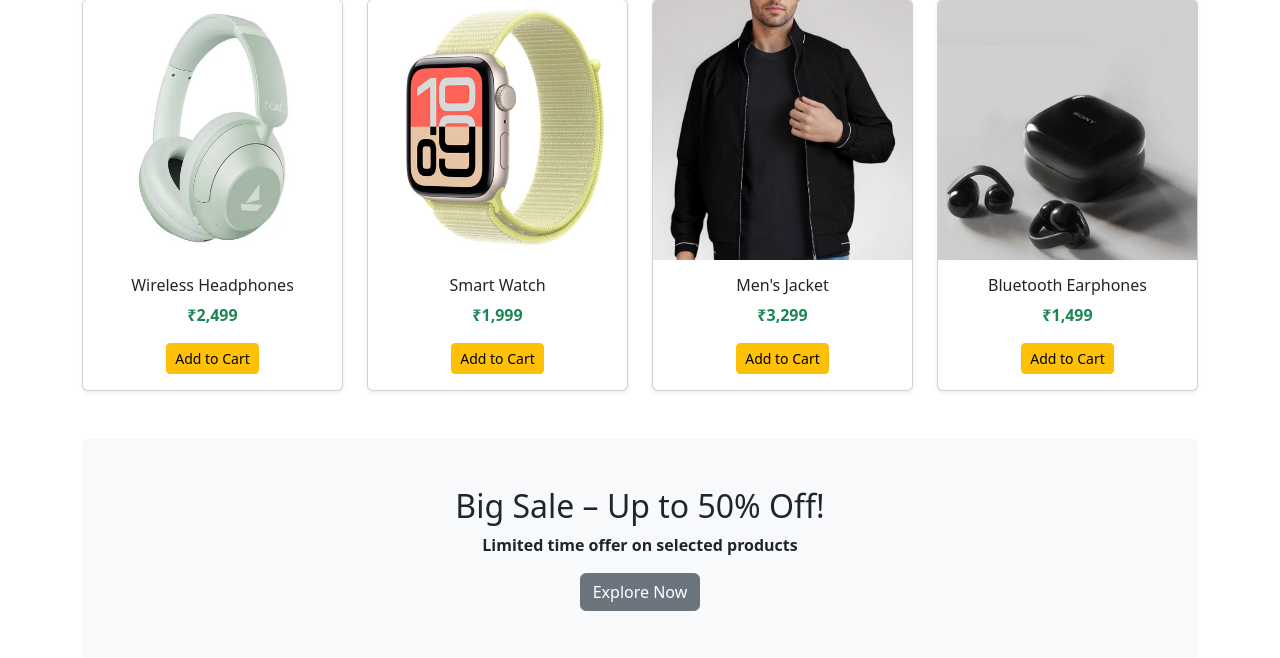
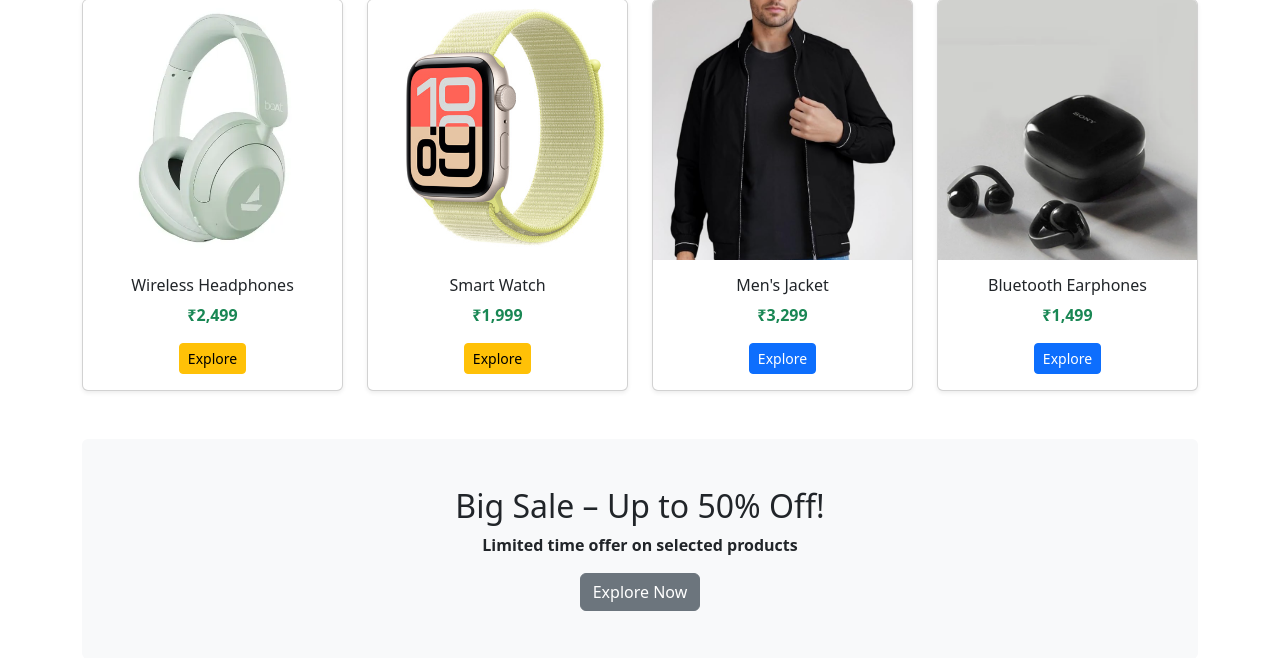
Before and after one commit to Kritikaraturi/E-Commerce, a Django app: page /home/ in a window 1280 px wide. Shown: the part 1136-1794 px from the top of the page. Run offline with Django 5.2, Linux system fonts and the light colour scheme.

Commit message:
add the new update

```diff
--- a/ecom_app/templates/ecom_app/home.html
+++ b/ecom_app/templates/ecom_app/home.html
@@ -60,7 +60,7 @@
                 <div class="card-body text-center">
                     <h6 class="card-title">Wireless Headphones</h6>
                     <p class="fw-bold text-success">₹2,499</p>
-                    <a href="{% url 'cart' %}" class="btn btn-sm btn-warning">Add to Cart</a>
+                    <a href="{% url 'product_detail' 1 %}" class="btn btn-sm btn-warning">Explore</a>
                 </div>
             </div>
         </div>
@@ -71,7 +71,7 @@
                 <div class="card-body text-center">
                     <h6 class="card-title">Smart Watch</h6>
                     <p class="fw-bold text-success">₹1,999</p>
-                    <a href="{% url 'cart' %}" class="btn btn-sm btn-warning">Add to Cart</a>
+                    <a href="{% url 'product_detail' 2 %}" class="btn btn-sm btn-warning">Explore</a>
                 </div>
             </div>
         </div>
@@ -82,7 +82,7 @@
                 <div class="card-body text-center">
                     <h6 class="card-title">Men's Jacket</h6>
                     <p class="fw-bold text-success">₹3,299</p>
-                    <a href="{% url 'cart' %}" class="btn btn-sm btn-warning">Add to Cart</a>
+                    <a href="{% url 'product_detail' 3 %}" class="btn btn-sm btn-primary">Explore</a>
                 </div>
             </div>
         </div>
@@ -93,7 +93,7 @@
                 <div class="card-body text-center">
                     <h6 class="card-title">Bluetooth Earphones</h6>
                     <p class="fw-bold text-success">₹1,499</p>
-                    <a href="{% url 'cart' %}" class="btn btn-sm btn-warning">Add to Cart</a>
+                    <a href="{% url 'product_detail' 4 %}" class="btn btn-sm btn-primary">Explore</a>
                 </div>
             </div>
         </div>
```
